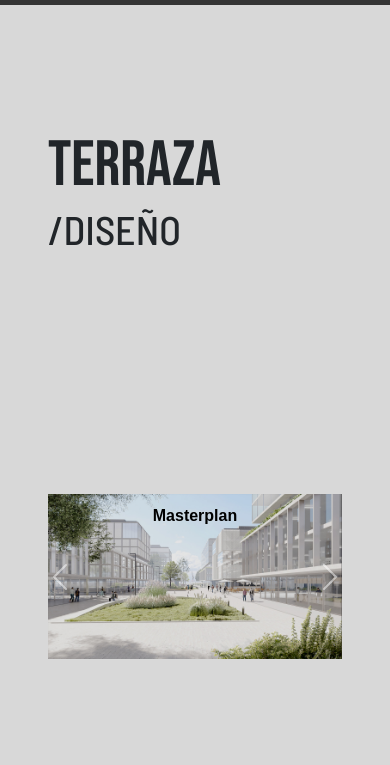
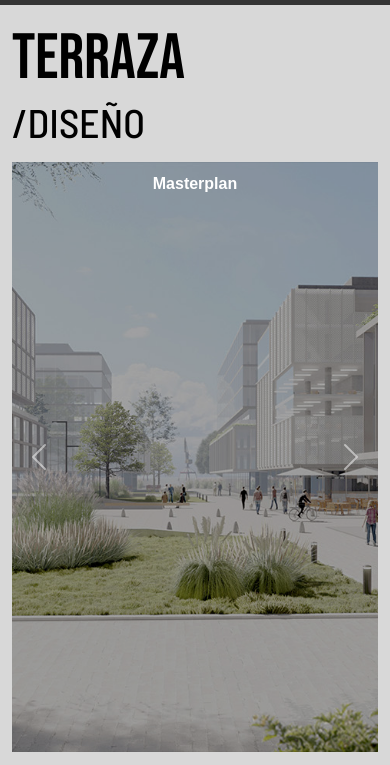
Before and after one commit to MaxiImpedovo/Proyecto-Coder-2021, a website: page index.html in a window 390 px wide. Shown: the part 37-802 px from the top of the page. Drawn offline with Linux system fonts and the light colour scheme.

Commit message:
Correccion 22/10

```diff
--- a/index.html
+++ b/index.html
@@ -78,9 +78,9 @@
 
     <main class="container-fluid">
 
-        <section class="HomeSec container-lg row justify-content-start  align-items-center">
+        <section class="HomeSec  row justify-content-start  align-items-center">
 
-            <div class="col-6 col-md-5 col-lg-4">
+            <div class="TextoHome">
 
                 <h1 class="Titulo1">TERRAZA</h1>
 
@@ -109,9 +109,9 @@
                         <img src="public/img/proyecto-microestadio-01.jpg" class="d-block w-100" alt="...">
                         <div class="carousel-caption">
                             <h5>
-                                <a class="TituloB" href="pages/proyectos/01-proyecto-nombre.html">Microestadio</a>
+                                <a class="TituloA" href="pages/proyectos/01-proyecto-nombre.html">Microestadio</a>
                             </h5>
-                            <p class="PB d-none d-md-block">Microestadio dentro del predio de Ciudad Universitaria.</p>
+                            <p class="PA d-none d-md-block">Microestadio dentro del predio de Ciudad Universitaria.</p>
                         </div>
                     </div>
                     <div class="carousel-item">
@@ -123,7 +123,7 @@
                             <p class="PA d-none d-md-block">Edificio de uso Multiple en estacion Lisandro de la Torre.</p>
                         </div>
                     </div>
-                    </div>
+                    </div class="Flechas">
                         <button class="carousel-control-prev" type="button" data-bs-target="#carouselExampleCaptions" data-bs-slide="prev">
                             <span class="carousel-control-prev-icon" aria-hidden="true"></span>
                             <span class="visually-hidden">Previous</span>
--- a/scss/_home.scss
+++ b/scss/_home.scss
@@ -15,13 +15,23 @@ main{
 
     padding: $v-0;
     background-color: $color-secundario;
+    position: relative;
 }
 
+
+
 .HomeSec{
-    height: 95vh;
-    padding-top: 4%;
-    padding-bottom: 4%;
+
+    // padding-top: 4%;
+    // padding-bottom: 4%;
     margin: auto !important;
+
+    .TextoHome{
+        display: inline;
+        padding-left: 15%;
+        z-index: 1;
+        position: absolute;
+        color: white;
 
         h2{
             font-family: $font-secundaria;
@@ -38,13 +48,15 @@ main{
             margin: 0;
         }
 
+    }
+
+
     .contenedor_rotacion{
 
         margin: 0;
         padding: 0;
         width: 16rem;
         height: 3rem;
-
         overflow: hidden;
 
         ul{
@@ -75,16 +87,28 @@ main{
             100%{margin-top: 0;}
 
         }
-    }
 
 
 
+    }
+
     .CarouselHome{
-        padding-top: var(--bs-gutter-x, 0.75rem);
-        padding-bottom: var(--bs-gutter-x, 0.75rem);
+        position: relative;
+        padding: 0!important;
+        margin: 0!important;
+        width: 100%;
+        aspect-ratio: 1.78;
+        background-color: black !important;
+
+        img{
+            opacity: 70%;
+            width: 100%;
+            aspect-ratio: 1.78;
+
+        }
 
         .carousel-caption {
-            position: absolute;
+
             right: 15%;
             top: .5rem;
             /* bottom: 1.25rem; */
@@ -97,24 +121,45 @@ main{
                 font-weight: 600;
                 font-size: 1rem;
                 text-decoration: none;
-                color: black;
-            }
+                color: white;
 
-            .TituloB{
-                font-family: $font-tercera;
-                font-weight: 600;
-                font-size: 1rem;
-                text-decoration: none;
-                color: white;
             }
 
             .PA {
                 font-size: .8em;
+                color: white;
+            }
+        }
+    }
+    .Flechas{
+        z-index: 3;
+    }
+}
+
+@media only screen and (max-width: 767px)
+        {
+            .HomeSec{
+
+                padding-bottom: 1rem;
+
+                .TextoHome{
+                    padding-left: 0;
+                    padding-top: 1rem;
+                    padding-bottom: 1rem;
+                    position: relative;
+                    display: block;
                     color: black;
                 }
 
-            .PB{
-                font-size: .8em;
+                .CarouselHome {
+                    position: relative;
+                    height: 70vh;
+                    aspect-ratio: 1.77;
+                    width: auto !important;
+
+                    img{
+                        height: 70vh;
+                        object-fit: cover
 
                     }
                 }
```
Also changed, not shown: css/stylecss.css. Lines whose indentation alone changed are shown as unchanged.
